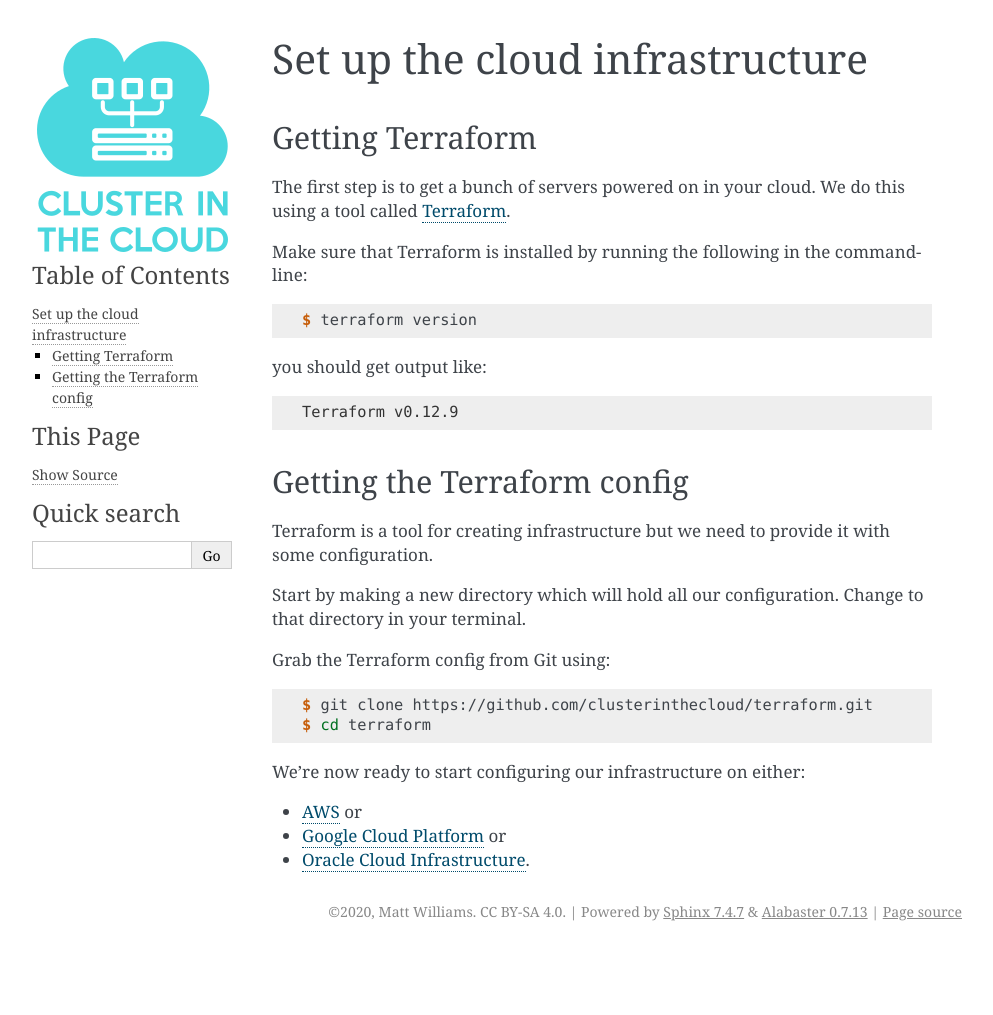
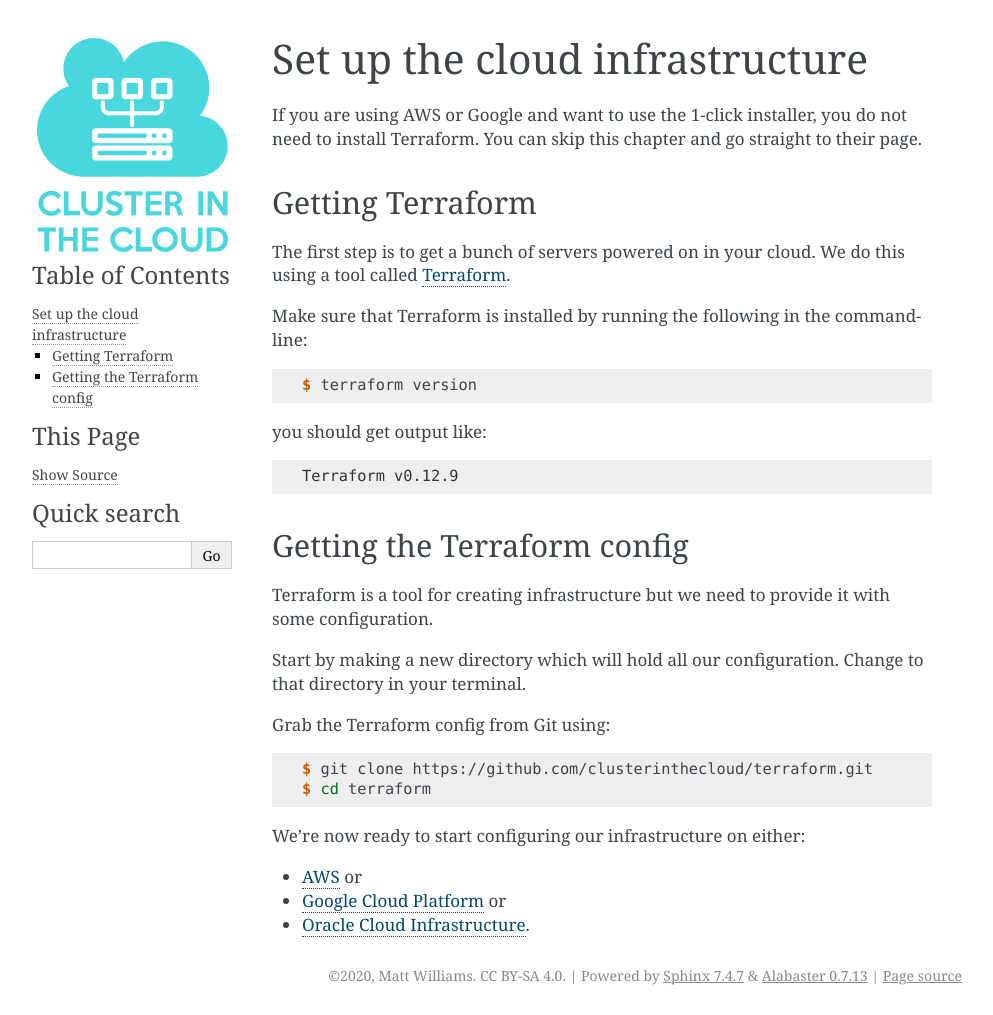
Before and after one commit to clusterinthecloud/docs, a Sphinx documentation site: the page built from source/infrastructure.rst, in a window 1280 px wide. Shown: the whole page, without its empty margins (148-1141 px from the left). Built offline with Sphinx 7.4.7, drawn with Linux system fonts in a browser that asks for light colours; before the commit the page ends 951 px from its top, so only the background shows below that.

Commit message:
Skip Terraform if using the 1-click installer

```diff
--- a/source/infrastructure.rst
+++ b/source/infrastructure.rst
@@ -1,5 +1,8 @@
 Set up the cloud infrastructure
 ===============================
+
+If you are using AWS or Google and want to use the 1-click installer, you do not need to install Terraform.
+You can skip this chapter and go straight to their page.
 
 Getting Terraform
 -----------------
```
